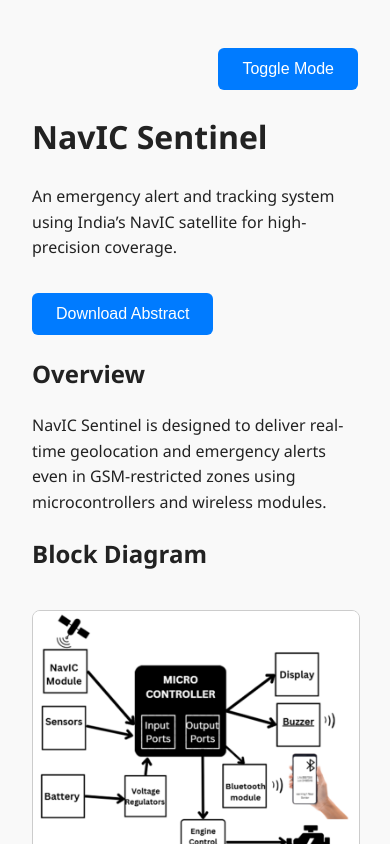
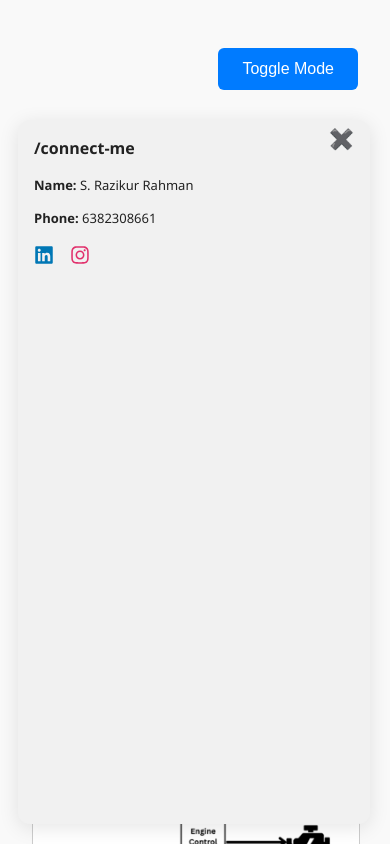
Before and after one commit to rrazik487/razik_pro.live, a React (Create React App) app: page / in a window 390 px wide. Shown: the top 844 px of the page. Built offline with nearby package versions, Linux system fonts and the light colour scheme.

Commit message:
added contacts3

```diff
--- a/src/App.js
+++ b/src/App.js
@@ -1,4 +1,4 @@
-import React, { useEffect } from "react";
+import React, { useEffect, useState } from "react";
 import AOS from "aos";
 import "aos/dist/aos.css";
 import { ToastContainer, toast } from "react-toastify";
@@ -6,12 +6,18 @@ import "react-toastify/dist/ReactToastify.css";
 import { FaLinkedin, FaInstagram } from "react-icons/fa";
 
 function App() {
+  const [showContact, setShowContact] = useState(true);
+
   useEffect(() => {
     AOS.init({ duration: 1000 });
   }, []);
 
   const handleDownload = () => {
     toast.success("Abstract downloaded successfully!");
+  };
+
+  const handleCloseContact = () => {
+    setShowContact(false);
   };
 
   return (
@@ -87,7 +93,9 @@ function App() {
       </section>
 
       {/* Floating Contact Box */}
+      {showContact && (
         <div className="floating-contact" data-aos="fade-left">
+          <button className="close-btn" onClick={handleCloseContact}>✖️</button>
           <h3>/connect-me</h3>
           <p><strong>Name:</strong> S. Razikur Rahman</p>
           <p><strong>Phone:</strong> 6382308661</p>
@@ -100,6 +108,7 @@ function App() {
             </a>
           </div>
         </div>
+      )}
 
       <ToastContainer />
     </div>
--- a/src/styles.css
+++ b/src/styles.css
@@ -115,9 +115,44 @@ body {
     transform: scale(1.2);
   }
 
-  /* Optional: Hide on small screens */
   @media (max-width: 768px) {
     .floating-contact {
-      display: none;
+      position: fixed;
+      bottom: 20px;
+      right: 20px;
+      width: 90%;
+      max-width: 320px;
+      padding: 1rem;
+      font-size: 13px;
+      background-color: #f1f1f1;
+      border-radius: 12px;
+      z-index: 999;
+    }
+
+    .floating-contact h3 {
+      font-size: 16px;
+    }
+
+    .floating-contact .icon {
+      font-size: 20px;
+    }
+
+    body.dark-mode .floating-contact {
+      background-color: #1f1f1f;
     }
   }
+  .close-btn {
+    position: absolute;
+    top: 6px;
+    right: 10px;
+    background: transparent;
+    border: none;
+    font-size: 20px;
+    font-weight: bold;
+    color: #333;
+    cursor: pointer;
+  }
+
+  body.dark-mode .close-btn {
+    color: #fff;
+  }
```
Lines whose indentation alone changed are shown as unchanged.
